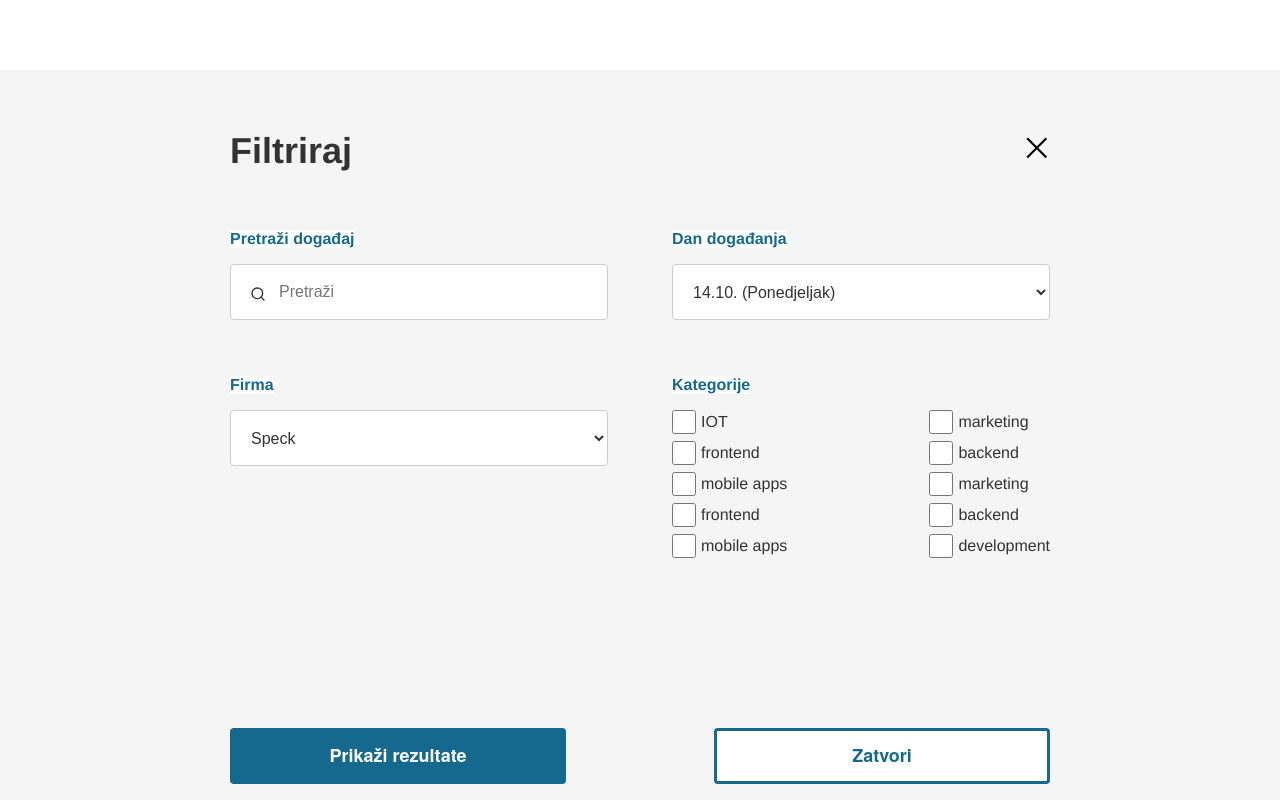
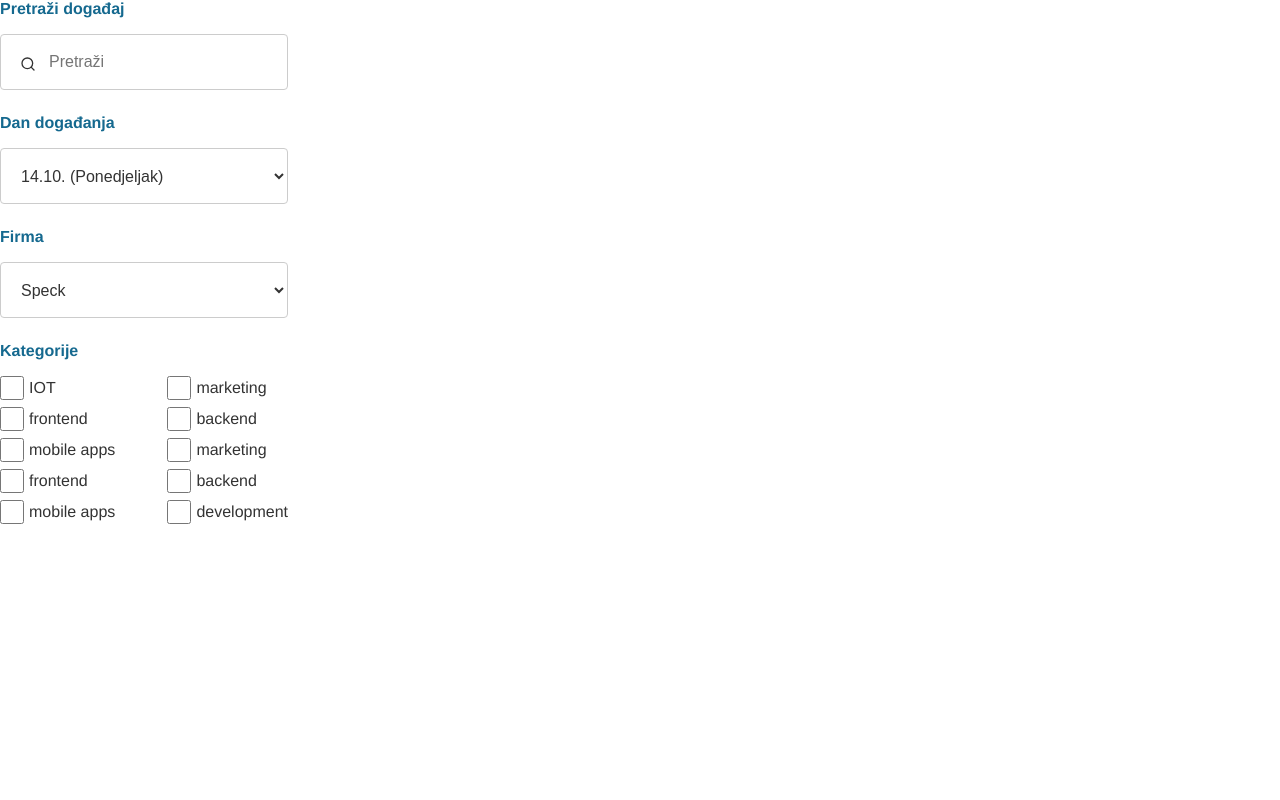
Before and after one commit to DnameZ/TeamProject, a React (Create React App) app: page /events in a window 1280 px wide. Built offline with nearby package versions, Linux system fonts and the light colour scheme.

Commit message:
Desktop filter component implemented

```diff
--- /dev/null
+++ b/src/components/FilterDesktop/FilterDesktop.js
@@ -0,0 +1,85 @@
+import React from 'react';
+import {
+  FilterContent,
+  FilterOption,
+  Category,
+  Categories,
+} from './FilterDesktopStyle';
+import SearchBar from '../SearchBar/SearchBar';
+
+import {
+  Label,
+  Select,
+  Option,
+  CheckboxOptionLabel,
+  InputCheckbox,
+} from '../../lib/styles/generalStyles';
+
+const FilterDesktop = () => {
+  const categories = [
+    'IOT',
+    'marketing',
+    'frontend',
+    'backend',
+    'mobile apps',
+    'marketing',
+    'frontend',
+    'backend',
+    'mobile apps',
+    'development',
+  ];
+  const companies = ['Speck', 'Infinum', 'Five'];
+  const eventDays = [
+    '14.10. (Ponedjeljak)',
+    '15.10. (Utorak)',
+    '16.10. (Srijeda)',
+  ];
+
+  return (
+    <FilterContent>
+      <FilterOption>
+        <Label>Pretraži događaj</Label>
+        <SearchBar />
+      </FilterOption>
+      <FilterOption>
+        <Label>Dan događanja</Label>
+        <Select>
+          {eventDays.map((day, index) => (
+            <Option value={day} id={index}>
+              {day}
+            </Option>
+          ))}
+        </Select>
+      </FilterOption>
+      <FilterOption>
+        <Label>Firma</Label>
+        <Select>
+          {companies.map((company, index) => (
+            <Option value={company} id={index}>
+              {company}
+            </Option>
+          ))}
+        </Select>
+      </FilterOption>
+      <FilterOption>
+        <Label>Kategorije</Label>
+        <Categories>
+          {categories.map((category, index) => (
+            <Category key={index}>
+              <InputCheckbox
+                type="checkbox"
+                value={category}
+                id={index}
+                name="category"></InputCheckbox>
+              <CheckboxOptionLabel htmlFor={index}>
+                {category}
+              </CheckboxOptionLabel>
+            </Category>
+          ))}
+        </Categories>
+      </FilterOption>
+    </FilterContent>
+  );
+};
+
+export default FilterDesktop;
--- /dev/null
+++ b/src/components/FilterDesktop/FilterDesktopStyle.js
@@ -0,0 +1,18 @@
+import styled from 'styled-components';
+
+export const FilterContent = styled.div`
+  max-width: 288px;
+`;
+
+export const FilterOption = styled.div`
+  margin-bottom: 24px;
+`;
+
+export const Categories = styled.div`
+  display: inline-grid;
+  grid-template-columns: auto auto;
+  justify-content: space-between;
+  width: 100%;
+`;
+
+export const Category = styled.div``;
--- a/src/pages/Events/Events.js
+++ b/src/pages/Events/Events.js
@@ -1,8 +1,8 @@
 import React from 'react';
-import Filter from '../../components/Filter/Filter';
+import FilterDesktop from '../../components/FilterDesktop/FilterDesktop';
 
 const Events = () => {
-  return <Filter />;
+  return <FilterDesktop />;
 };
 
 export default Events;
```
